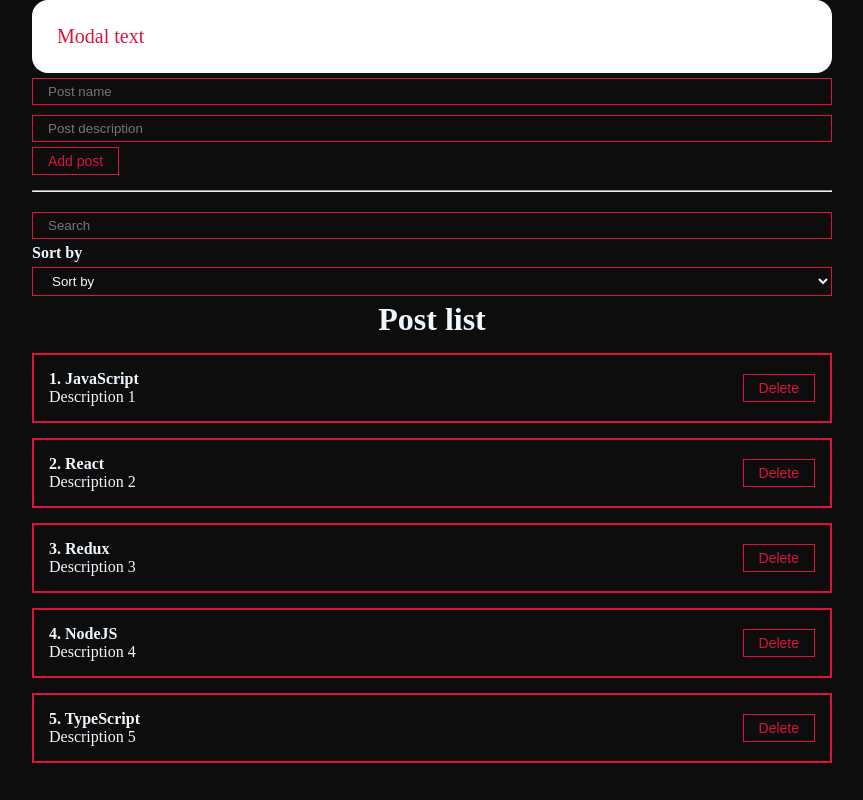
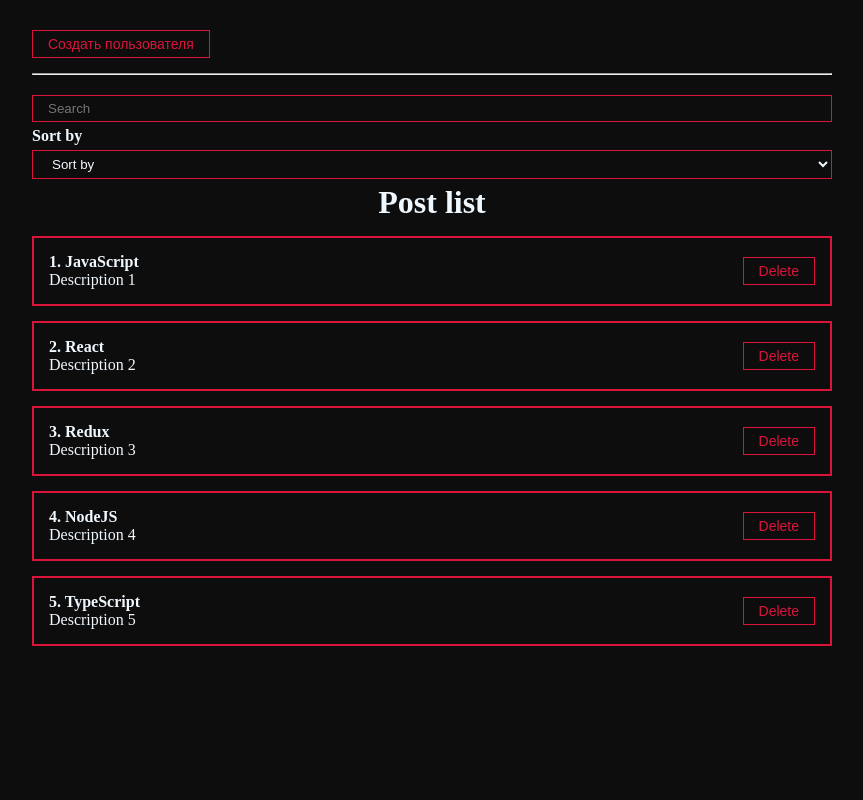
Before and after one commit to Noidan/reactUlbi, a React (Create React App) app: page /posts in a window 1280 px wide. Shown: the whole page, without its empty margins (208-1071 px from the left). Built offline with nearby package versions, Linux system fonts and the light colour scheme.

Commit message:
stopPropagation

```diff
--- a/src/App.js
+++ b/src/App.js
@@ -4,6 +4,7 @@
 import PostForm from "./components/PostForm";
 import PostFilter from "./components/PostFilter";
 import MyModal from "./components/UI/MyModal/MyModal";
+import MyButton from "./components/UI/button/MyButton";
 
 
 function App() {
@@ -17,6 +18,7 @@
   ])
 
   const [filter, setFilter] = useState({ sort: '', query: '' })
+  const [modal, setModal] = useState(false)
 
   const sortedPosts = useMemo(() => {
     if (filter.sort) {
@@ -33,6 +35,7 @@
 
   const createPost = (newPost) => {
     setPosts([...posts, newPost])
+    setModal(false)
   }
 
   // get post from child component
@@ -41,8 +44,13 @@
   }
 
   return <div className="App">
-    <MyModal>Modal text</MyModal>
-    <PostForm create={createPost} />
+    <MyButton style={{marginTop:30}}onClick={() => setModal(true)}>
+      Создать пользователя
+    </MyButton>
+    <MyModal visible={modal} setVisible={setModal}>
+      <PostForm create={createPost} />
+    </MyModal>
+
     <hr style={{ margin: '15px 0' }} />
     <PostFilter filter={filter} setFilter={setFilter} />
     <PostList remove={removePost} posts={sortedAndSearchedPosts} title='Post list' />
--- a/src/components/UI/MyModal/MyModal.jsx
+++ b/src/components/UI/MyModal/MyModal.jsx
@@ -1,14 +1,19 @@
 import React from "react";
 import cl from './MyModal.module.css'
 
-const MyModal = ({ children }) => {
+const MyModal = ({ children, visible, setVisible }) => {
 
-    return <div className={[cl.myModal, cl.active].join('')}>
-        <div className={cl.myModalContent}>
+    const rootClasses = [cl.myModal]
+
+    if (visible) {
+        rootClasses.push(cl.active)
+    }
+
+    return <div className={rootClasses.join(' ')} onClick={()=>setVisible(false)}>
+        <div className={cl.myModalContent} onClick={(e) => e.stopPropagation()} >
             {children}
         </div>
     </div>
 }
 
 export default MyModal
-// just for commit
--- a/src/components/UI/MyModal/MyModal.module.css
+++ b/src/components/UI/MyModal/MyModal.module.css
@@ -5,20 +5,21 @@
     right: 0;
     left: 0;
     display: none;
-    background-color: rgba(0,0,0,0.5);
+    background-color: rgba(0, 0, 0, 0.5);
 }
 
 .myModalContent {
     padding: 25px;
-    background: white;
+    background: #0D0D0D;
     border-radius: 16px;
     min-width: 250px;
-    color: crimson;
+    color: white;
     font-size: 20px;
+    position: relative;
 }
 
 .myModal.active {
-    display: flex;
+ display: flex;
     justify-content: center;
     align-items: center;
 }
```
